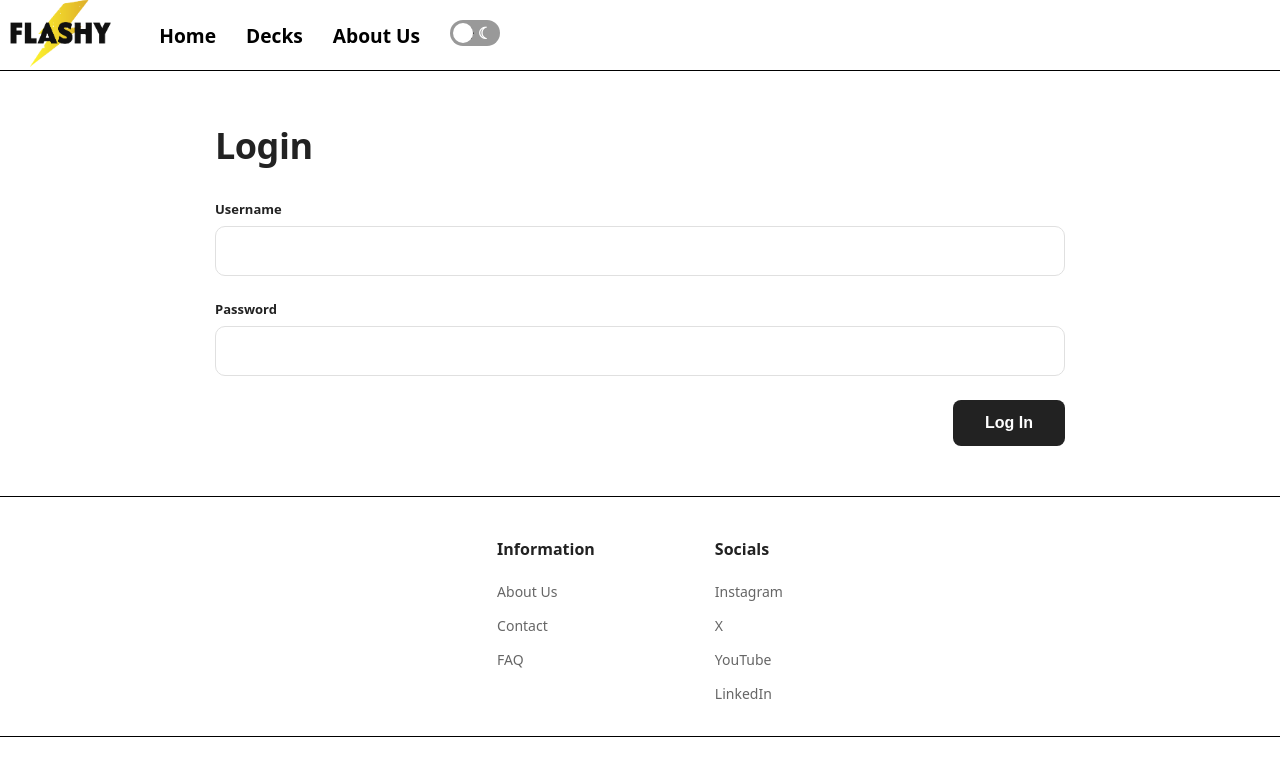
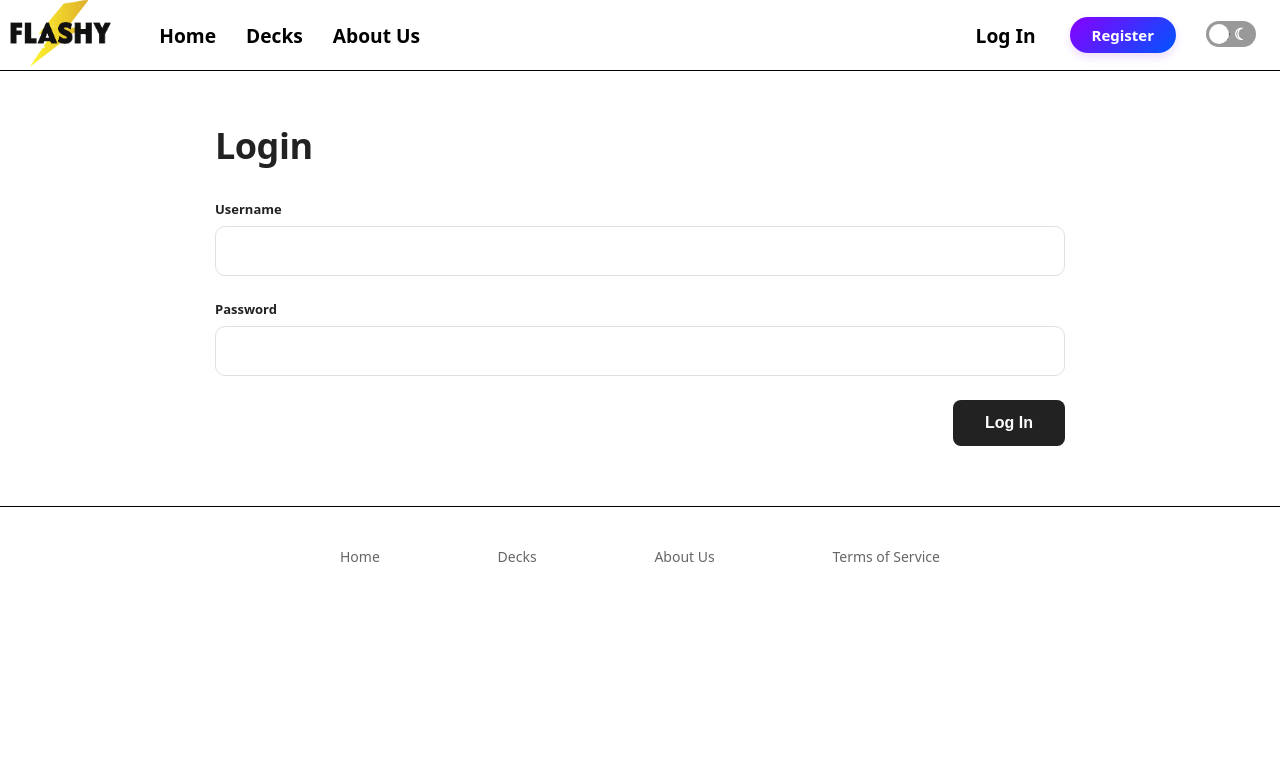
Before and after one commit to A01497850EL/CITFlashcard, a Flask app: a page that uses templates/base.html in a window 1280 px wide. Shown: the top 776 px of the page. Run offline with Flask 3, Linux system fonts and the light colour scheme.

Commit message:
Added the front end for the login/register buttons, Updated footer(still need to add TOS page)

```diff
--- a/static/css/style.css
+++ b/static/css/style.css
@@ -335,50 +335,33 @@ body {
 
 /* End of CTA Banner on Landing Page */
 
-/* Footer */
-.site-footer {
+/* FOOTER STYLES */
+.flashy-footer-wrapper {
   background-color: var(--white);
-  padding: 20px 40px;
+  padding: 40px 20px;
   border-top: 1px solid var(--black);
-  border-bottom: 1px solid var(--black);
-}
-
-.footer-container {
-  max-width: 1200px;
+  margin-top: 60px;
+}
+
+.flashy-footer-container {
+  max-width: 600px; /* Keeps the links centered and constrained */
   margin: 0 auto;
   display: flex;
-  justify-content: center;
-  gap: 120px;
-}
-
-.footer-column h4 {
-  font-size: 16px;
-  font-weight: bold;
-  color: var(--dark-gray);
-  margin-bottom: 20px;
-}
-
-.footer-column ul {
-  list-style: none;
-  padding: 0;
-  margin: 0;
-}
-
-.footer-column li {
-  margin-bottom: 12px;
-}
-
-.footer-column a {
+  justify-content: space-between; /* Spreads the 4 links evenly */
+  align-items: center;
+}
+
+.flashy-footer-container a {
   text-decoration: none;
   color: var(--gray);
   font-size: 14px;
+  font-weight: 500;
   transition: color 0.2s ease;
 }
 
-.footer-column a:hover {
+.flashy-footer-container a:hover {
   color: var(--black);
 }
-
 /* END OF FOOTER */
 
 /* Nav-Bar for all pages*/
@@ -474,8 +457,11 @@ body {
 .nav-links {
   display: flex;
   gap: 30px;
-}
-.nav-links a {
+  flex: 1;
+  align-items: center;
+}
+
+.nav-links a:not(.flashy-nav-btn-auth) {
   text-decoration: none;
   color: var(--black);
   font-size: larger;
@@ -483,7 +469,7 @@ body {
   position: relative;
 }
 
-.nav-links a::after {
+.nav-links a:not(.flashy-nav-btn-auth)::after {
   content: '';
   position: absolute;
   width: 0;
@@ -494,12 +480,8 @@ body {
   transition: width 0.3s ease-in-out;
 }
 
-.nav-links a:hover::after {
+.nav-links a:not(.flashy-nav-btn-auth):hover::after {
   width: 100%;
-}
-
-.nav-links a:hover {
-  text-decoration: none;
 }
 
 .logo img {
@@ -569,6 +551,66 @@ input:checked + .slider:before {
 
 .slider.round:before {
   border-radius: 50%;
+}
+
+/* --- NAVBAR AUTHENTICATION BUTTONS --- */
+
+.flashy-nav-login {
+    margin-left: auto;
+}
+
+.flashy-nav-logout-form {
+    margin: 0 0 0 auto;
+    padding: 0;
+    display: flex;
+    align-items: center;
+}
+
+.flashy-nav-btn-auth {
+    background: linear-gradient(135deg, var(--purple), var(--blue));
+    color: #ffffff !important;
+    padding: 8px 22px;
+    border-radius: 25px;
+    font-weight: 600;
+    font-size: 15px;
+    text-decoration: none !important;
+    border: none;
+    cursor: pointer;
+    transition: all 0.3s ease;
+    font-family: inherit;
+    display: inline-flex;
+    align-items: center;
+    justify-content: center;
+    box-shadow: 0 4px 10px rgba(136, 0, 255, 0.15);
+    margin-left: 4px;
+}
+
+.flashy-nav-btn-auth:hover {
+    transform: translateY(-2px);
+    box-shadow: 0 6px 14px rgba(136, 0, 255, 0.3);
+}
+
+/* Distinct style for the Logout button */
+.flashy-nav-btn-logout {
+    background: transparent;
+    border: 2px solid var(--purple);
+    color: var(--black) !important;
+    box-shadow: none;
+    margin-left: 0;
+}
+
+.flashy-nav-btn-logout:hover {
+    background: var(--purple);
+    color: #ffffff !important;
+}
+
+/* Dark Mode Override for Logout Button text */
+[data-theme="dark"] .flashy-nav-btn-logout {
+    border-color: var(--blue);
+}
+
+[data-theme="dark"] .flashy-nav-btn-logout:hover {
+    background: var(--blue);
 }
 
 /* END OF NAV BAR */
--- a/templates/base.html
+++ b/templates/base.html
@@ -26,6 +26,17 @@
           <a href="{{ url_for('show_decks') }}">Decks</a>
           <a href="{{ url_for('aboutus') }}">About Us</a>
 
+          <!-- Authentication Logic with Specific Classes -->
+          {% if current_user.is_authenticated %}
+            <!-- Logout requires a POST request per app.py -->
+            <form action="{{ url_for('logout') }}" method="POST" class="flashy-nav-logout-form">
+              <button type="submit" class="flashy-nav-btn-auth flashy-nav-btn-logout">Log Out</button>
+            </form>
+          {% else %}
+            <a href="{{ url_for('login') }}" class="flashy-nav-login">Log In</a>
+            <a href="{{ url_for('register') }}" class="flashy-nav-btn-auth">Register</a>
+          {% endif %}
+
           <label class="theme-switch" for="theme-checkbox">
             <input type="checkbox" id="theme-checkbox" />
             <div class="slider round">
@@ -39,7 +50,6 @@
                     document.getElementById('theme-checkbox').checked = true;
                 }
           </script>
-
         </nav>
       </header>
 
@@ -48,34 +58,16 @@
     </main>
 
     <script src="{{ url_for('static', filename='js/main.js') }}"></script>
+    </div> <!-- Closing hero div based on previous structure -->
 </body>
 </html>
 
 <!-- Footer -->
-<footer class="site-footer">
-  <div class="footer-container">
-
-    <!-- Column 1: Information -->
-    <div class="footer-column">
-      <h4>Information</h4>
-      <ul>
-        <li><a href="#">About Us</a></li>
-        <li><a href="#">Contact</a></li>
-        <li><a href="#">FAQ</a></li>
-      </ul>
-    </div>
-
-
-    <!-- Column 3: Socials -->
-    <div class="footer-column">
-      <h4>Socials</h4>
-      <ul>
-        <li><a href="#">Instagram</a></li>
-        <li><a href="#">X</a></li>
-        <li><a href="#">YouTube</a></li>
-        <li><a href="#">LinkedIn</a></li>
-      </ul>
-    </div>
-
+<footer class="flashy-footer-wrapper">
+  <div class="flashy-footer-container">
+    <a href="{{ url_for('index') }}">Home</a>
+    <a href="{{ url_for('show_decks') }}">Decks</a>
+    <a href="{{ url_for('aboutus') }}">About Us</a>
+    <a href="#">Terms of Service</a>
   </div>
 </footer>
```
